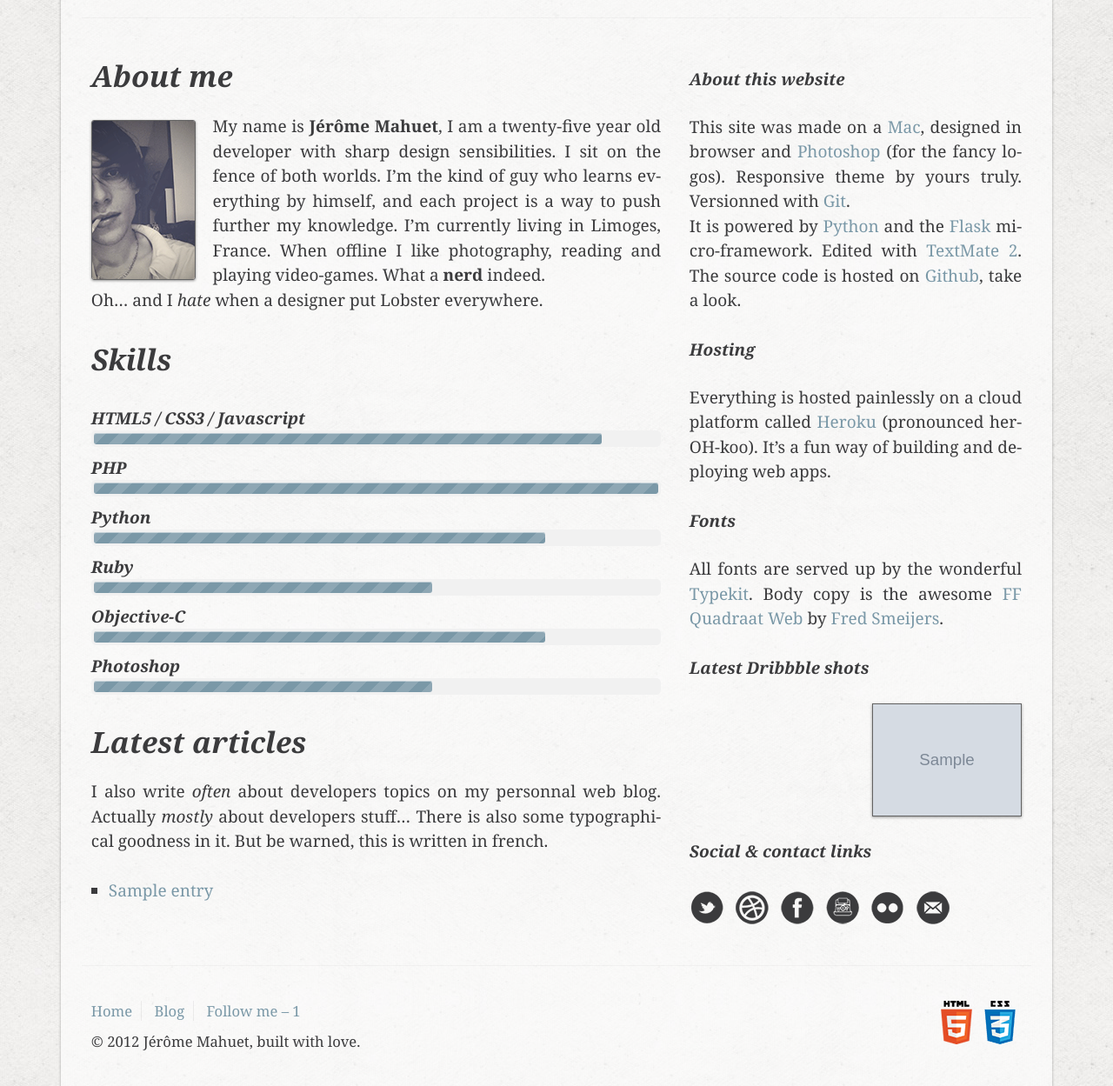
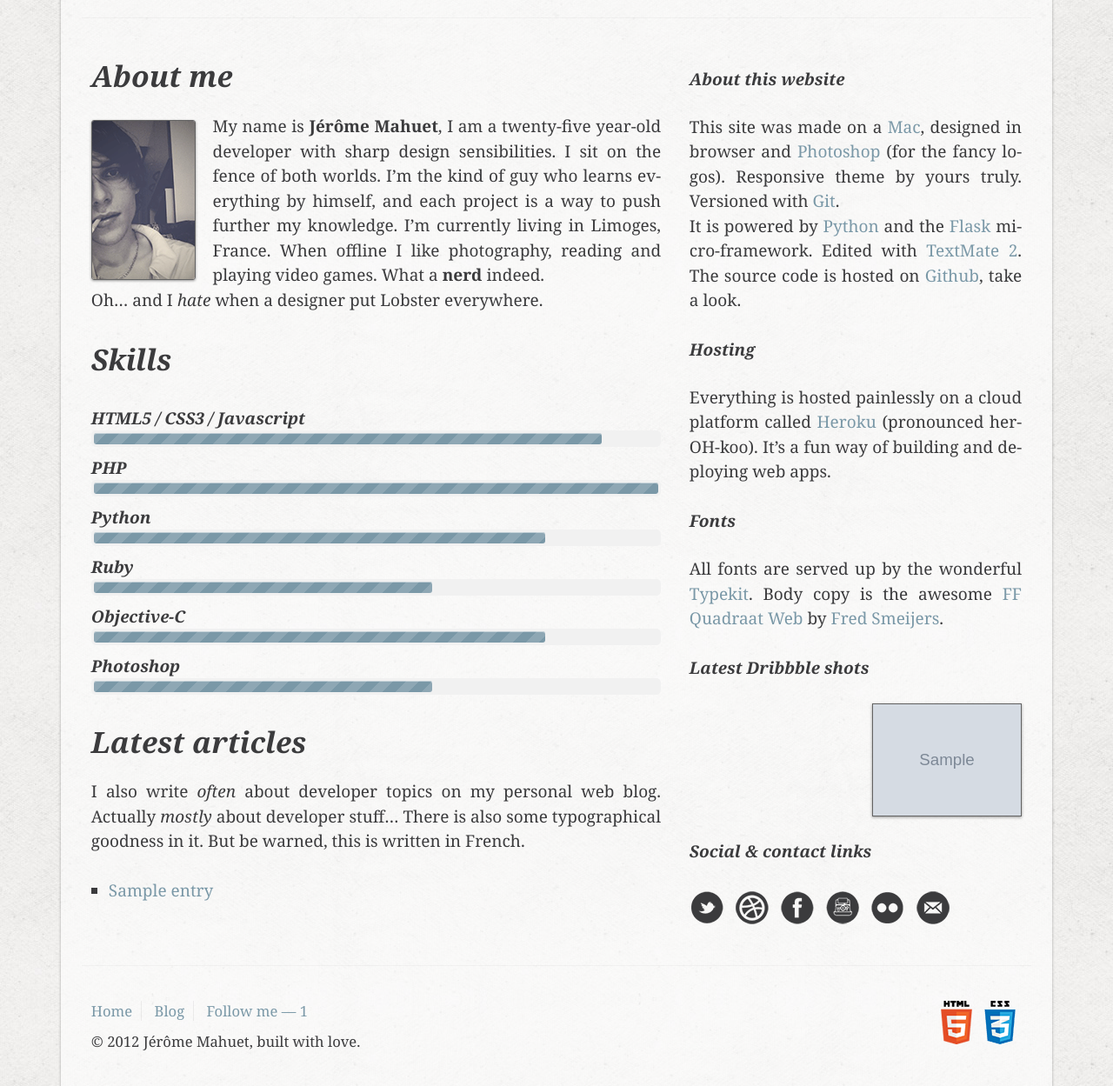
Before and after one commit to Rydgel/Personal-Website, a Flask app: template templates/index.html in a window 1280 px wide. Shown: the part 111-1360 px from the top of the page at 87% size. Run offline with Flask 2, Linux system fonts and the light colour scheme; the template is opened without the code that fills it: most values are stand-ins (such as "Sample title", 1, 10 or a date in 2020); grey boxes marked "Sample" are stand-in pictures; some libraries are stand-ins or nearby versions.

Commit message:
ლ(ಠ益ಠლ) Y U NO 80 COLS

```diff
--- a/templates/index.html
+++ b/templates/index.html
@@ -8,7 +8,7 @@
 	<meta http-equiv="X-UA-Compatible" content="IE=edge,chrome=1">
 
 	<title>Jérôme Mahuet</title>
-	<meta name="description" content="My name is Jérôme Mahuet, I am a twenty-five year old developer.">
+	<meta name="description" content="My name is Jérôme Mahuet, I am a twenty-five year-old developer.">
 	<meta name="author" content="Jérôme Mahuet">
 
 	<meta name="viewport" content="width=device-width">
@@ -18,7 +18,7 @@
 	<script src="{{ url_for('static', filename='js/libs/modernizr.min.js') }}"></script>
 </head>
 <body>
-<!--[if lt IE 7]><p class=chromeframe>Your browser is <em>ancient!</em> <a href="http://browsehappy.com/">Upgrade to a different browser</a> or <a href="http://www.google.com/chromeframe/?redirect=true">install Google Chrome Frame</a> to experience this site.</p><![endif]-->
+<!--[if lt IE 7]><p class=chromeframe>Your browser is <em>ancient!</em> <a href="http://browsehappy.com/">Upgrade to a newer browser</a> or <a href="http://www.google.com/chromeframe/?redirect=true">install Google Chrome Frame</a> to experience this site.</p><![endif]-->
 <div class="container" role="wrapper">
 	<header class="container" role="main-header">
 		<h1 class="two columns">
@@ -57,7 +57,7 @@
 		<article class="ten columns">
 			<h2 class="first-heading">About me</h2>
 			<img class="me" src="{{ url_for('static', filename='images/meh.png') }}" alt="Jérôme Mahuet">
-			<p>My name is <strong>Jérôme Mahuet</strong>, I am a twenty-five year old developer with sharp design sensibilities. I sit on the fence of both worlds. I’m the kind of guy who learns everything by himself, and each project is a way to push further my knowledge. I’m currently living in Limoges, France. When offline I like photography, reading and playing video-games. What a <strong>nerd</strong> indeed.<br>Oh… and I <em>hate</em> when a designer put Lobster everywhere.</p>
+			<p>My name is <strong>Jérôme Mahuet</strong>, I am a twenty-five year-old developer with sharp design sensibilities. I sit on the fence of both worlds. I’m the kind of guy who learns everything by himself, and each project is a way to push further my knowledge. I’m currently living in Limoges, France. When offline I like photography, reading and playing video games. What a <strong>nerd</strong> indeed.<br>Oh… and I <em>hate</em> when a designer put Lobster everywhere.</p>
 
 			<h2>Skills</h2>
 			<p>
@@ -89,7 +89,7 @@
 
 			{% if entries %}
 			<h2>Latest articles</h2>
-			<p>I also write <em>often</em> about developers topics on my personnal web blog. Actually <em>mostly</em> about developers stuff… There is also some typographical goodness in it. But be warned, this is written in french.</p>
+			<p>I also write <em>often</em> about developer topics on my personal web blog. Actually <em>mostly</em> about developer stuff… There is also some typographical goodness in it. But be warned, this is written in French.</p>
 			<ul role="articles-list">
 			{% for entry in entries %}
 			  <li><a target="_blank" title="{{ entry.title }}" href="{{ entry.feedburner_origlink }}">{{ entry.title }}</a></li>
@@ -99,7 +99,7 @@
 		</article>
 		<aside class="six columns">
 			<h5>About this website</h5>
-			<p>This site was made on a <a href="http://www.apple.com" title="Apple">Mac</a>, designed in browser and <a href="http://www.adobe.com/products/photoshop.html" title="Photoshop">Photoshop</a> (for the fancy logos). Responsive theme by yours truly. Versionned with <a href="http://git-scm.com/" title="Git">Git</a>.<br>It is powered by <a href="http://python.org/" title="Python">Python</a> and the <a href="http://flask.pocoo.org/" title="Flask">Flask</a> micro-framework. Edited with <a href="http://macromates.com/" title="TextMate">TextMate 2</a>. The source code is hosted on <a href="https://github.com/Rydgel/Personal-Website" title="Github">Github</a>, take a look.</p>
+			<p>This site was made on a <a href="http://www.apple.com" title="Apple">Mac</a>, designed in browser and <a href="http://www.adobe.com/products/photoshop.html" title="Photoshop">Photoshop</a> (for the fancy logos). Responsive theme by yours truly. Versioned with <a href="http://git-scm.com/" title="Git">Git</a>.<br>It is powered by <a href="http://python.org/" title="Python">Python</a> and the <a href="http://flask.pocoo.org/" title="Flask">Flask</a> micro-framework. Edited with <a href="http://macromates.com/" title="TextMate">TextMate 2</a>. The source code is hosted on <a href="https://github.com/Rydgel/Personal-Website" title="Github">Github</a>, take a look.</p>
 			<h5>Hosting</h5>
 			<p>Everything is hosted painlessly on a cloud platform called <a href="http://www.heroku.com/" title="Heroku">Heroku</a> (pronounced her-OH-koo). It’s a fun way of building and deploying web apps.</p>
 			<h5>Fonts</h5>
@@ -148,7 +148,7 @@
 	  			<li><a href="http://phollow.fr">Blog</a></li>
 	  			<li>
 					<a href="http://twitter.com/phollow">
-					Follow me {% if nb_followers %}– {{nb_followers|number_format}}{% endif %}
+					Follow me {% if nb_followers %}&mdash; {{nb_followers|number_format}}{% endif %}
 					</a>
 				</li>
 	  		</ul>
```
